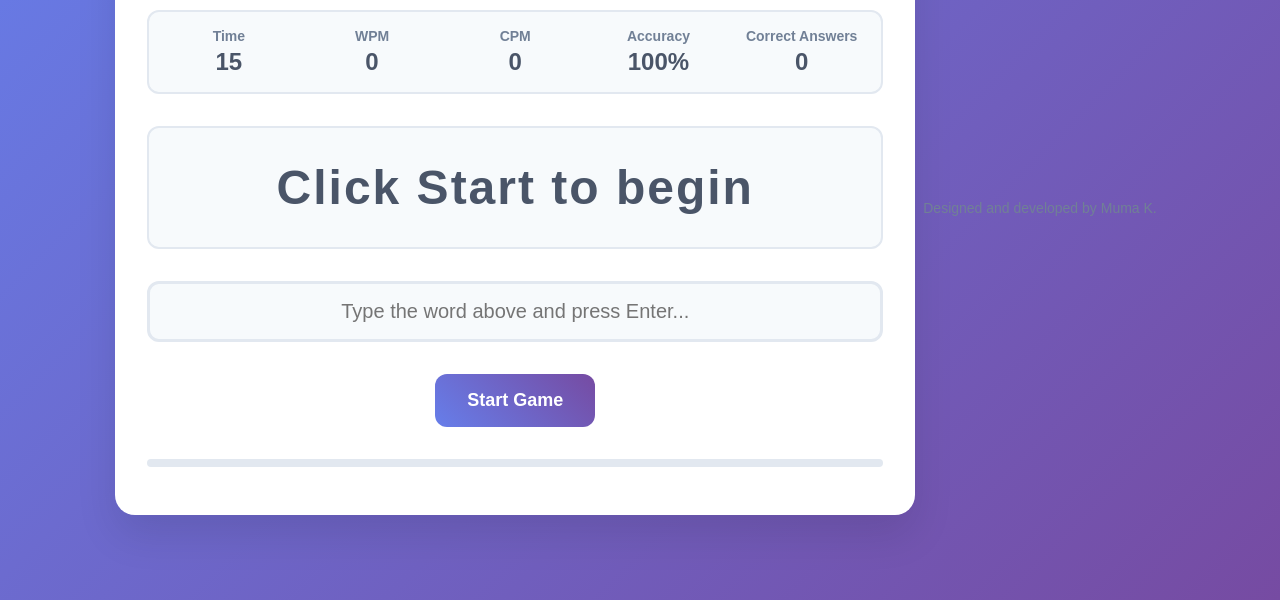
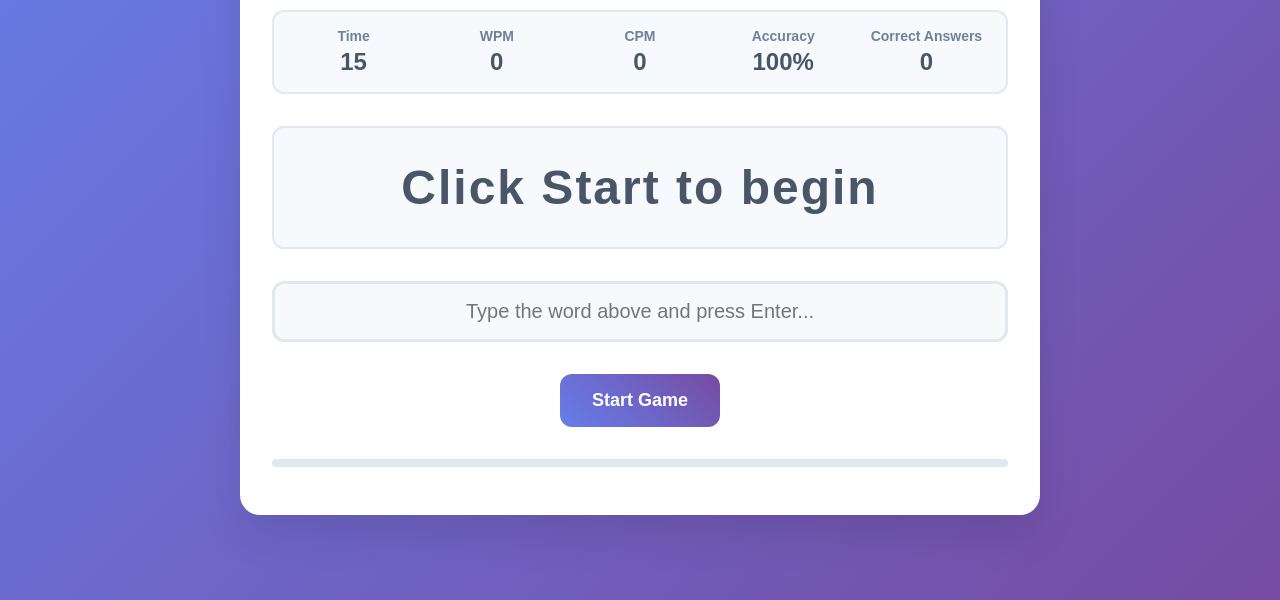
Before and after one commit to BlvckKryptonite/TypeRush, a plain HTML site: page index.html in a window 1280 px wide. Shown: the part 200-800 px from the top of the page. Drawn offline with Linux system fonts and the light colour scheme.

Commit message:
Restored to '2d330606f70e69098f447f251b0ccaf99afb1179'
Replit-Restored-To: 2d330606f70e69098f447f251b0ccaf99afb1179

```diff
--- a/index.html
+++ b/index.html
@@ -4,7 +4,7 @@
     <meta charset="UTF-8">
     <meta name="viewport" content="width=device-width, initial-scale=1.0">
     <title>TypeRush</title>
-    <link rel="stylesheet" href="style.css?v=4">
+    <link rel="stylesheet" href="style.css?v=2">
     <link rel="preconnect" href="https://fonts.googleapis.com">
     <link rel="preconnect" href="https://fonts.gstatic.com" crossorigin>
     <link href="https://fonts.googleapis.com/css2?family=Alfa+Slab+One&display=swap" rel="stylesheet">
@@ -119,11 +119,6 @@
         </div>
     </div>
 
-    <!-- Footer Credit -->
-    <footer class="footer-credit">
-        <p>Designed and developed by Muma K.</p>
-    </footer>
-
     <script src="script.js"></script>
 </body>
 </html>
--- a/style.css
+++ b/style.css
@@ -471,19 +471,6 @@ h1 {
     }
 }
 
-/* Footer Credit */
-.footer-credit {
-    text-align: center;
-    margin-top: 1rem;
-    padding: 0.5rem;
-}
-
-.footer-credit p {
-    color: #718096;
-    font-size: 0.875rem;
-    margin: 0;
-}
-
 /* Time Bonus Notification */
 .time-bonus {
     position: fixed;
```
Also changed, not shown: script.js (+1 -34 lines).
